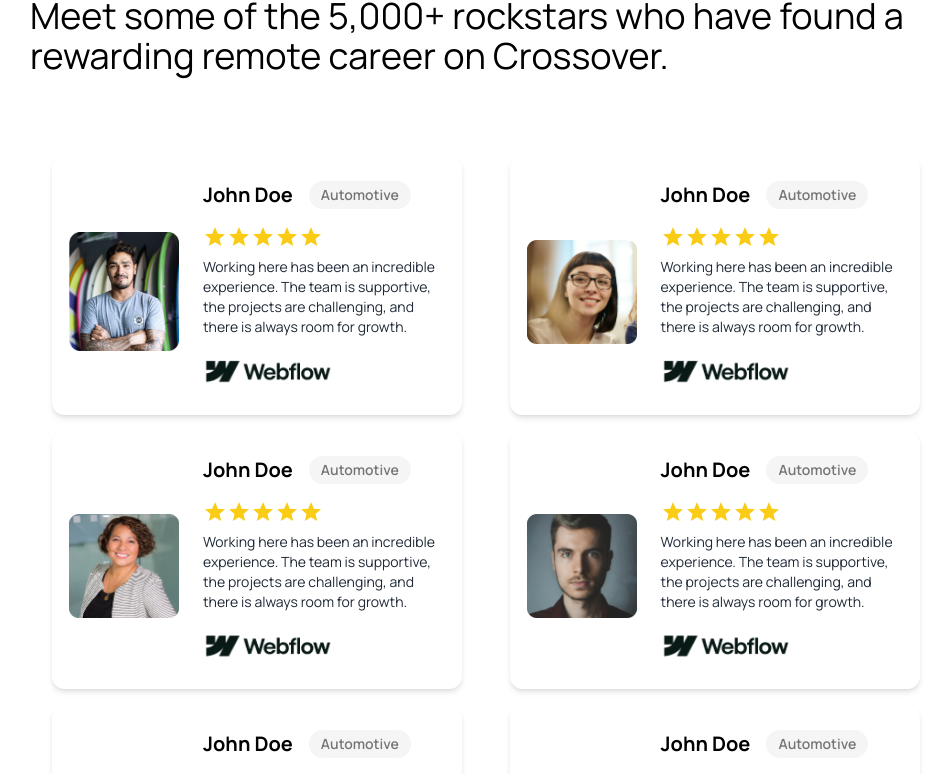
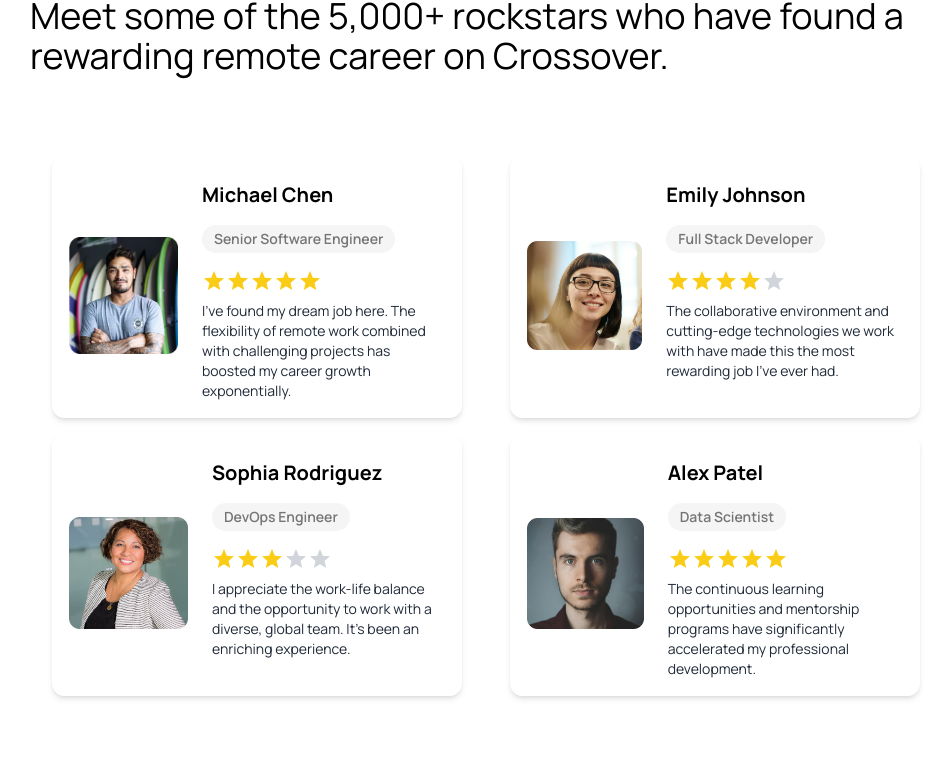
Before and after one commit to rockyerl/anantla, a Next.js app: page /for-companies in a window 1280 px wide. Shown: the part 1212-1986 px from the top of the page, without its empty margins (154-1105 px from the left). Built offline with nearby package versions, Linux system fonts and the light colour scheme.

Commit message:
fix: revision

```diff
--- a/components/forCompany/ForCompanyComponent.tsx
+++ b/components/forCompany/ForCompanyComponent.tsx
@@ -44,7 +44,7 @@
               <span className=" lg:text-xl text-lg font-bold mr-4">
                 GET STARTED
               </span>
-              <FaArrowRight  size={20} />
+              <FaArrowRight size={20} />
             </div>
           </div>
         </div>
@@ -102,28 +102,32 @@
         <div className="w-full py-4 gap-4 flex flex-wrap justify-center">
           {[
             {
-              title: "John Doe",
+              title: "Michael Chen",
+              desc: "I've found my dream job here. The flexibility of remote work combined with challenging projects has boosted my career growth exponentially.",
+              rating: 5,
+              job: "Senior Software Engineer",
               image: assetConstants.review,
             },
             {
-              title: "John Doe",
+              title: "Emily Johnson",
+              desc: "The collaborative environment and cutting-edge technologies we work with have made this the most rewarding job I've ever had.",
+              rating: 4,
+              job: "Full Stack Developer",
               image: assetConstants.review1,
             },
             {
-              title: "John Doe",
+              title: "Sophia Rodriguez",
+              desc: "I appreciate the work-life balance and the opportunity to work with a diverse, global team. It's been an enriching experience.",
+              rating: 3,
+              job: "DevOps Engineer",
               image: assetConstants.review2,
             },
             {
-              title: "John Doe",
+              title: "Alex Patel",
+              desc: "The continuous learning opportunities and mentorship programs have significantly accelerated my professional development.",
+              rating: 5,
+              job: "Data Scientist",
               image: assetConstants.review3,
-            },
-            {
-              title: "John Doe",
-              image: assetConstants.review4,
-            },
-            {
-              title: "John Doe",
-              image: assetConstants.review5,
             },
           ].map((feature, index) => (
             <div
@@ -141,13 +145,13 @@
                   />
                 </div>
                 <div className="flex flex-col justify-start items-start h-full">
-                  <div className="flex flex-wrap gap-4 mt-2">
+                  <div className="flex flex-col gap-4 mt-2">
                     <h3 className="text-xl font-bold text-black">
                       {feature.title}
                     </h3>
                     <div className="">
                       <span className="inline-block bg-[#F5F5F5] rounded-full px-3 py-1 text-sm font-semibold text-[#757575] mr-2 mb-2">
-                        Automotive
+                        {feature.job}
                       </span>
                     </div>
                   </div>
@@ -155,7 +159,11 @@
                     {[1, 2, 3, 4, 5].map((star) => (
                       <svg
                         key={star}
-                        className="w-6 h-6 text-yellow-400 fill-current"
+                        className={`w-6 h-6 ${
+                          star <= feature.rating
+                            ? "text-yellow-400"
+                            : "text-gray-300"
+                        } fill-current`}
                         viewBox="0 0 24 24"
                       >
                         <path d="M12 17.27L18.18 21l-1.64-7.03L22 9.24l-7.19-.61L12 2 9.19 8.63 2 9.24l5.46 4.73L5.82 21z" />
@@ -164,20 +172,8 @@
                   </div>
 
                   <div className="mt-2">
-                    <p className="text-sm">
-                      Working here has been an incredible experience. The team
-                      is supportive, the projects are challenging, and there is
-                      always room for growth.
-                    </p>
+                    <p className="text-sm">{feature.desc}</p>
                   </div>
-
-                  <Image
-                    src={assetConstants.webFlow}
-                    alt="review"
-                    width={130}
-                    height={60}
-                    className="mt-2 w-[130px]"
-                  />
                 </div>
               </div>
             </div>
--- a/components/forJobSeekers/ForJobSeekersComponent.tsx
+++ b/components/forJobSeekers/ForJobSeekersComponent.tsx
@@ -74,7 +74,7 @@
             remote workers around the globe.
           </span>
         </div>
-        <div className="w-full flex mt-8 gap-12 flex-wrap justify-center">
+        <div className="w-full flex mt-8 py-4 gap-12 flex-wrap justify-center">
           {[
             {
               title: "Technical Support",
@@ -133,9 +133,7 @@
                   </h3>
                   <div className="mt-4">
                     <p className="text-sm mt-2">
-                      Lorem ipsum dolor sit amet, consectetur adipiscing elit.
-                      Sed do eiusmod tempor incididunt ut labore et dolore magna
-                      aliqua.
+                      {feature.desc}
                     </p>
                   </div>
                 </div>
--- a/components/home/HomeComponent.tsx
+++ b/components/home/HomeComponent.tsx
@@ -311,91 +311,11 @@
             >
               NEWS
             </span>
-            <span className="text-nowrap flex justify-center items-center gap-4">
-              See All News
-              <FaArrowRight size={12} color="white" />
-            </span>
           </div>
           <span className="w-full mt-10 lg:text-4xl text-xl  lg:text-left text-center text-white">
             At Anantla Tech Ventures, we empower you with IT training, tailored
             software solutions, and consulting to unlock your full potential.
           </span>
-        </div>
-      </section>
-      <section className="lg:-mt-40 -mt-20 relative">
-        <div className="carousel w-full py-4 px-8" ref={carouselRef}>
-          {[
-            {
-              title: "AI-Powered Cars Set to Revolutionize the Industry",
-              image: assetConstants.news,
-            },
-            {
-              title: "AI-Powered Cars Set to Revolutionize the Industry",
-              image: assetConstants.news1,
-            },
-            {
-              title: "AI-Powered Cars Set to Revolutionize the Industry",
-              image: assetConstants.news2,
-            },
-            {
-              title: "AI-Powered Cars Set to Revolutionize the Industry",
-              image: assetConstants.news3,
-            },
-            {
-              title: "AI-Powered Cars Set to Revolutionize the Industry",
-              image: assetConstants.news1,
-            },
-            {
-              title: "AI-Powered Cars Set to Revolutionize the Industry",
-              image: assetConstants.news2,
-            },
-          ].map((feature, index) => (
-            <div
-              key={index}
-              className="carousel-item lg:w-[21%] md:w-[48%] w-full rounded-xl mx-4"
-            >
-              <div className="rounded-xl border bg-white border-white py-4 px-4 h-full flex items-end flex-col justify-between shadow-lg">
-                <div className="rounded-lg mb-4">
-                  <Image
-                    src={feature.image}
-                    alt={feature.title}
-                    width={400}
-                    height={180}
-                    className="h-[180px]"
-                  />
-                </div>
-                <div className="block">
-                  <h3 className="text-xl font-bold text-black">
-                    {feature.title}
-                  </h3>
-
-                  <div className="mt-2">
-                    <span className="inline-block bg-[#CFF7D3] rounded-full px-3 py-1 text-sm font-semibold text-primary mr-2 mb-2">
-                      Automotive
-                    </span>
-                  </div>
-
-                  <div className="mt-2">
-                    <p className="text-sm mt-2">
-                      The automotive industry is on the brink of a paradigm
-                      shift as artificial intelligence (AI) technology. The
-                      automotive industry
-                    </p>
-                  </div>
-                </div>
-                <div className="w-full flex justify-between items-center mt-4 text-gray-300 cursor-pointer ">
-                  <span>LEARN MORE</span>
-                  <button
-                    type="button"
-                    title="learn"
-                    className="px-4 py-2 rounded-md "
-                  >
-                    <BsArrowRightShort size={28} />
-                  </button>
-                </div>
-              </div>
-            </div>
-          ))}
         </div>
       </section>
       <section className="lg:w-3/4 w-[95%] flex bg-black lg:px-14 px-4 lg:py-16 py-4 flex-wrap justify-between relative gradient-secondary-reverse m-auto rounded-3xl top-0 mt-24">
@@ -463,10 +383,6 @@
             >
               REVIEW
             </span>
-            <span className="text-nowrap flex justify-center items-center gap-4">
-              See All Reviews
-              <FaArrowRight color="white" size={12} />
-            </span>
           </div>
           <span className="w-full mt-10 lg:text-4xl text-xl text-left ">
             Meet some of the 5,000+ rockstars who have found a rewarding remote
@@ -476,33 +392,37 @@
         <div className="carousel w-full py-4 lg:px-0 px-8" ref={carouselRef}>
           {[
             {
-              title: "John Doe",
+              title: "Michael Chen",
+              desc: "I've found my dream job here. The flexibility of remote work combined with challenging projects has boosted my career growth exponentially.",
+              rating: 5,
+              job: "Senior Software Engineer",
               image: assetConstants.review,
             },
             {
-              title: "John Doe",
+              title: "Emily Johnson",
+              desc: "The collaborative environment and cutting-edge technologies we work with have made this the most rewarding job I've ever had.",
+              rating: 4,
+              job: "Full Stack Developer",
               image: assetConstants.review1,
             },
             {
-              title: "John Doe",
+              title: "Sophia Rodriguez",
+              desc: "I appreciate the work-life balance and the opportunity to work with a diverse, global team. It's been an enriching experience.",
+              rating: 3,
+              job: "DevOps Engineer",
               image: assetConstants.review2,
             },
             {
-              title: "John Doe",
+              title: "Alex Patel",
+              desc: "The continuous learning opportunities and mentorship programs have significantly accelerated my professional development.",
+              rating: 5,
+              job: "Data Scientist",
               image: assetConstants.review3,
-            },
-            {
-              title: "John Doe",
-              image: assetConstants.review4,
-            },
-            {
-              title: "John Doe",
-              image: assetConstants.review5,
             },
           ].map((feature, index) => (
             <div
               key={index}
-              className="carousel-item lg:w-[40%] md:w-[48%] w-full rounded-xl mx-4"
+              className="carousel-item lg:w-[50%] md:w-[48%] w-full rounded-xl mx-4"
             >
               <div className="rounded-xl border bg-white border-white py-4 px-4 h-full flex lg:flex-row flex-col gap-6 items-end justify-between shadow-md">
                 <div className="rounded-lg mb-4">
@@ -521,7 +441,7 @@
                     </h3>
                     <div className="">
                       <span className="inline-block bg-[#F5F5F5] rounded-full px-3 py-1 text-sm font-semibold text-[#757575] mr-2 mb-2">
-                        Automotive
+                        {feature.job}
                       </span>
                     </div>
                   </div>
@@ -529,7 +449,11 @@
                     {[1, 2, 3, 4, 5].map((star) => (
                       <svg
                         key={star}
-                        className="w-6 h-6 text-yellow-400 fill-current"
+                        className={`w-6 h-6 ${
+                          star <= feature.rating
+                            ? "text-yellow-400"
+                            : "text-gray-300"
+                        } fill-current`}
                         viewBox="0 0 24 24"
                       >
                         <path d="M12 17.27L18.18 21l-1.64-7.03L22 9.24l-7.19-.61L12 2 9.19 8.63 2 9.24l5.46 4.73L5.82 21z" />
@@ -538,11 +462,7 @@
                   </div>
 
                   <div className="mt-2">
-                    <p className="text-sm">
-                      Working here has been an incredible experience. The team
-                      is supportive, the projects are challenging, and there is
-                      always room for growth.
-                    </p>
+                    <p className="text-sm">{feature.desc}</p>
                   </div>
 
                   <Image
@@ -558,7 +478,7 @@
           ))}
         </div>
       </section>
-      <section className="relative bg-primary lg:w-2/3 w-11/12 lg:px-10 px-4 lg:py-8 py-4 flex m-auto rounded-2xl my-28 justify-between items-center">
+      <section className="relative bg-primary lg:w-2/5 w-11/12 lg:px-10 px-4 lg:py-8 py-4 flex m-auto rounded-2xl my-28 justify-between items-center">
         <div className="absolute inset-0 opacity-20 left-0 top-0">
           <div className="h-full">
             <Image
@@ -569,7 +489,7 @@
             />
           </div>
         </div>
-        <span className="text-white lg:text-4xl text-xl font-bold relative">
+        <span className="text-white lg:text-3xl text-xl font-bold relative">
           Be Part of Our Team!
         </span>
         <button
--- a/next.config.mjs
+++ b/next.config.mjs
@@ -1,7 +1,7 @@
 /** @type {import('next').NextConfig} */
 const nextConfig = {
   reactStrictMode: true,
-  ebpack: (config, { isServer }) => {
+  webpack: (config, { isServer }) => {
     if (!isServer) {
       config.resolve.fallback = {
         fs: false,
```
